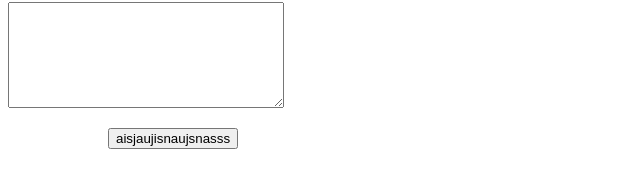
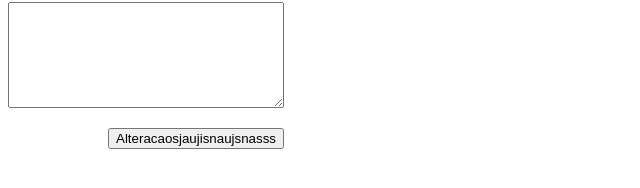
Before and after one commit to hiagoleresdev/Algoritimo-RSA-JS, a plain HTML site: page index.html in a window 1280 px wide. Shown: the part 220-408 px from the top of the page, without its empty margins (0-640 px from the left). Drawn offline with Linux system fonts and the light colour scheme.

Commit message:
Alteração Teste

```diff
--- a/index.html
+++ b/index.html
@@ -19,7 +19,7 @@
     <textarea class="textarea" id="mensagem"></textarea>
 
     <p></p>
-    <button class="botao" onclick="verificarPrimos()">aisjaujisnaujsnasss</button>
+    <button class="botao" onclick="verificarPrimos()">Alteracaosjaujisnaujsnasss</button>
     <p id="encrypted"></p>
 
     <div id="campo1" style="display: none">
```
